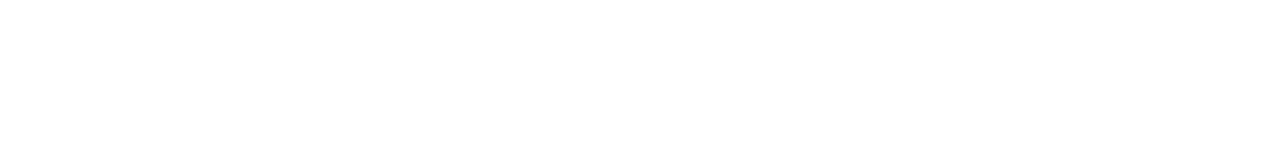
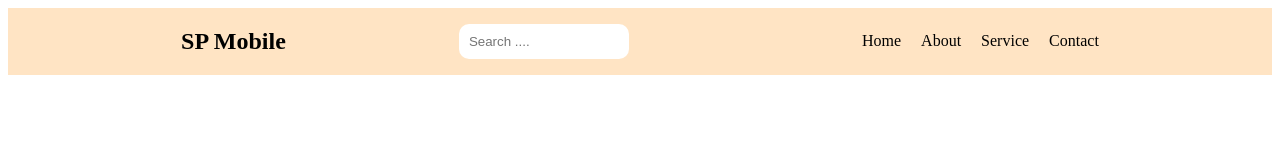
Before and after one commit to Murugan9361/JavaFullStack_Entire_Notes, a plain HTML site: page CSS/Navbar.html in a window 1280 px wide. Drawn offline with Linux system fonts and the light colour scheme.

Commit message:
css file added

```diff
--- a/CSS/Navbar.html
+++ b/CSS/Navbar.html
@@ -4,9 +4,38 @@
     <meta charset="UTF-8">
     <meta name="viewport" content="width=device-width, initial-scale=1.0">
     <title>Document</title>
+    <style>
+        nav{
+            display: flex;
+            align-items: center;
+            justify-content: space-evenly;
+            background-color: bisque;
+        }
+        ul{
+            display: flex;
+            list-style-type: none;
+        }
+        ul li{
+            margin-left: 20px;
+        }
+        input{
+            width: 150px;
+            border: 0px solid white;
+            padding: 10px;
+            border-radius: 10px;
+        }
+    </style>
 </head>
 <body>
     <nav>
+        <h1>SP Mobile</h1>
+        <input type="text" placeholder="Search ....">
+        <ul>
+            <li>Home</li>
+            <li>About</li>
+            <li>Service</li>
+            <li>Contact</li>
+        </ul>
 
     </nav>
 </body>
```
Also changed, not shown: CSS/Grid.html (added, +35 -0 lines).
